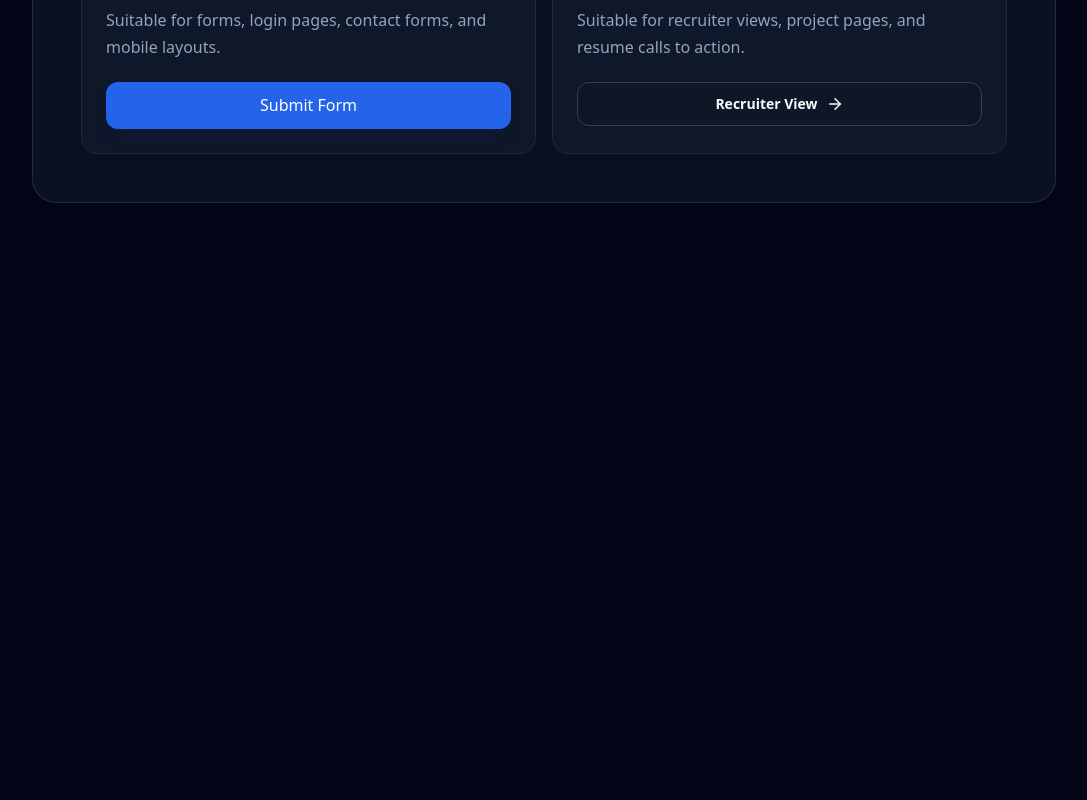
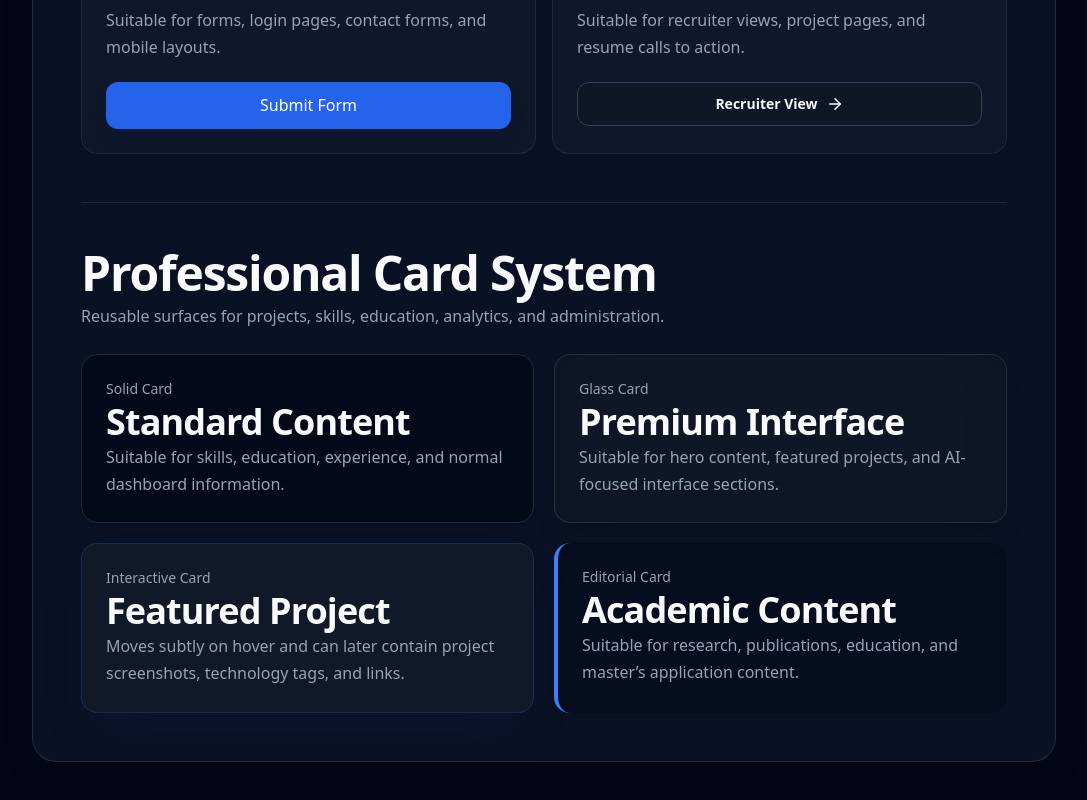
Before and after one commit to syedmohiuddin106-dot/syedos-career-platform, a Next.js app: page / in a window 1280 px wide. Shown: the part 1034-1834 px from the top of the page, without its empty margins (96-1183 px from the left). Before the commit the page ends 1339 px from the top, so only its background shows below. Built offline with nearby package versions, Linux system fonts and the light colour scheme; no server answers.

Commit message:
feat: add reusable professional card system

```diff
--- a/src/app/page.tsx
+++ b/src/app/page.tsx
@@ -8,6 +8,7 @@ import {
 
 import { Button } from "@/components/ui/button";
 import { LinkButton } from "@/components/ui/link-button";
+import { Card } from "@/components/ui/card";
 
 export default function HomePage() {
   return (
@@ -150,6 +151,78 @@ export default function HomePage() {
             </div>
           </div>
         </div>
+        <div className="mt-12 border-t border-slate-800 pt-10">
+  <h2 className="text-2xl">
+    Professional Card System
+  </h2>
+
+  <p className="mt-2">
+    Reusable surfaces for projects, skills, education,
+    analytics, and administration.
+  </p>
+
+  <div className="mt-6 grid gap-5 md:grid-cols-2">
+    <Card>
+      <p className="syedos-code-text text-sm text-cyan-400">
+        Solid Card
+      </p>
+
+      <h3 className="mt-3 text-xl">
+        Standard Content
+      </h3>
+
+      <p className="mt-2">
+        Suitable for skills, education, experience, and
+        normal dashboard information.
+      </p>
+    </Card>
+
+    <Card variant="glass">
+      <p className="syedos-code-text text-sm text-cyan-400">
+        Glass Card
+      </p>
+
+      <h3 className="mt-3 text-xl">
+        Premium Interface
+      </h3>
+
+      <p className="mt-2">
+        Suitable for hero content, featured projects, and
+        AI-focused interface sections.
+      </p>
+    </Card>
+
+    <Card variant="elevated" interactive>
+      <p className="syedos-code-text text-sm text-cyan-400">
+        Interactive Card
+      </p>
+
+      <h3 className="mt-3 text-xl">
+        Featured Project
+      </h3>
+
+      <p className="mt-2">
+        Moves subtly on hover and can later contain project
+        screenshots, technology tags, and links.
+      </p>
+    </Card>
+
+    <Card variant="editorial">
+      <p className="syedos-code-text text-sm text-cyan-400">
+        Editorial Card
+      </p>
+
+      <h3 className="mt-3 text-xl">
+        Academic Content
+      </h3>
+
+      <p className="mt-2">
+        Suitable for research, publications, education, and
+        master’s application content.
+      </p>
+    </Card>
+  </div>
+</div>
       </section>
     </main>
   );
--- /dev/null
+++ b/src/components/ui/card.tsx
@@ -0,0 +1,73 @@
+import type {
+  HTMLAttributes,
+  ReactNode,
+} from "react";
+
+import { cn } from "@/lib/utils";
+
+type CardVariant =
+  | "solid"
+  | "glass"
+  | "elevated"
+  | "editorial";
+
+type CardPadding =
+  | "none"
+  | "small"
+  | "medium"
+  | "large";
+
+type CardProps = HTMLAttributes<HTMLDivElement> & {
+  children: ReactNode;
+  variant?: CardVariant;
+  padding?: CardPadding;
+  interactive?: boolean;
+};
+
+const variantClasses: Record<CardVariant, string> = {
+  solid:
+    "border border-slate-800 bg-slate-950/70 shadow-sm",
+
+  glass:
+    "border border-slate-700/60 bg-slate-900/65 shadow-xl backdrop-blur-xl",
+
+  elevated:
+    "border border-blue-500/20 bg-slate-900 shadow-2xl shadow-blue-950/20",
+
+  editorial:
+    "border-l-4 border-blue-500 bg-slate-950/40 shadow-none",
+};
+
+const paddingClasses: Record<CardPadding, string> = {
+  none: "",
+  small: "p-4",
+  medium: "p-6",
+  large: "p-8 md:p-10",
+};
+
+export function Card({
+  children,
+  variant = "solid",
+  padding = "medium",
+  interactive = false,
+  className,
+  ...props
+}: CardProps) {
+  return (
+    <div
+      className={cn(
+        "rounded-2xl",
+        "transition-all duration-300 ease-out",
+        "motion-reduce:transition-none",
+        variantClasses[variant],
+        paddingClasses[padding],
+        interactive &&
+          "hover:-translate-y-1 hover:border-blue-500/50 hover:shadow-xl hover:shadow-blue-950/20",
+        className,
+      )}
+      {...props}
+    >
+      {children}
+    </div>
+  );
+}
```
